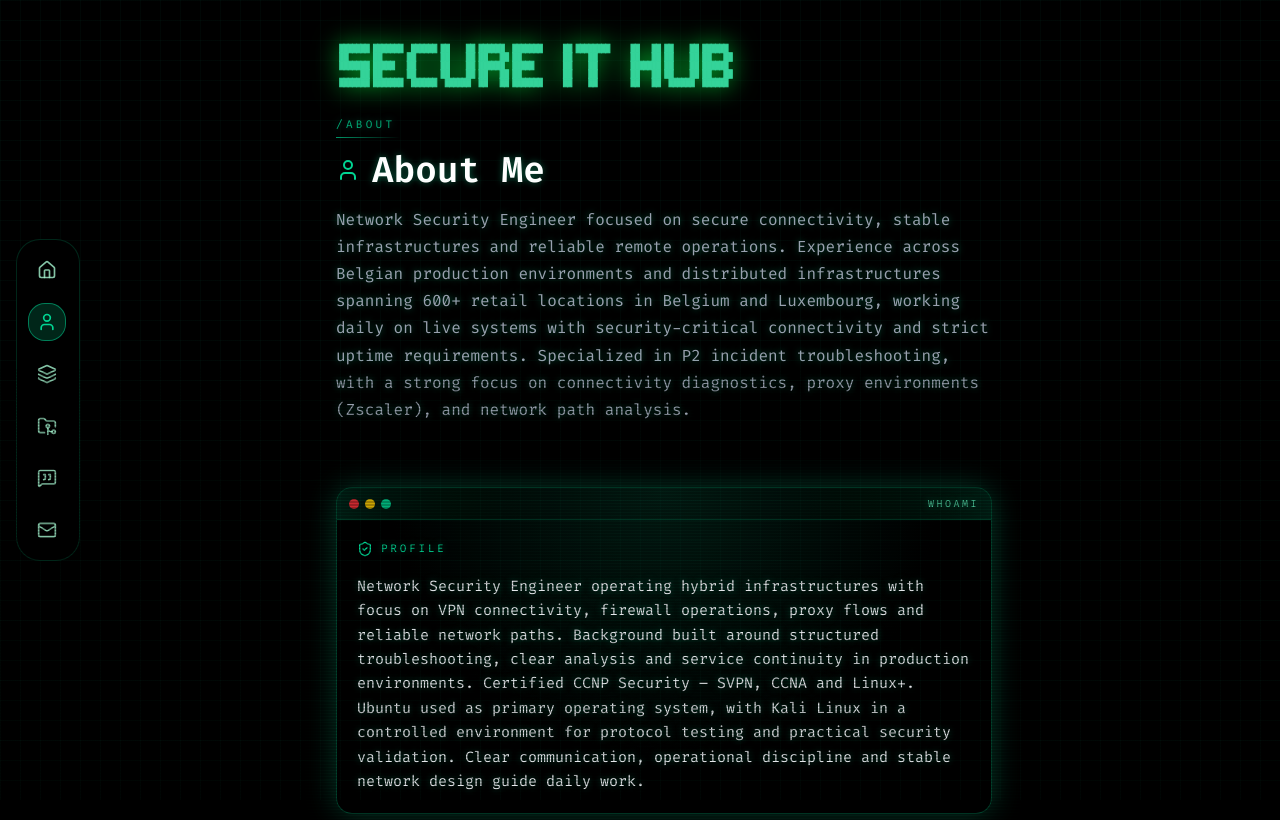
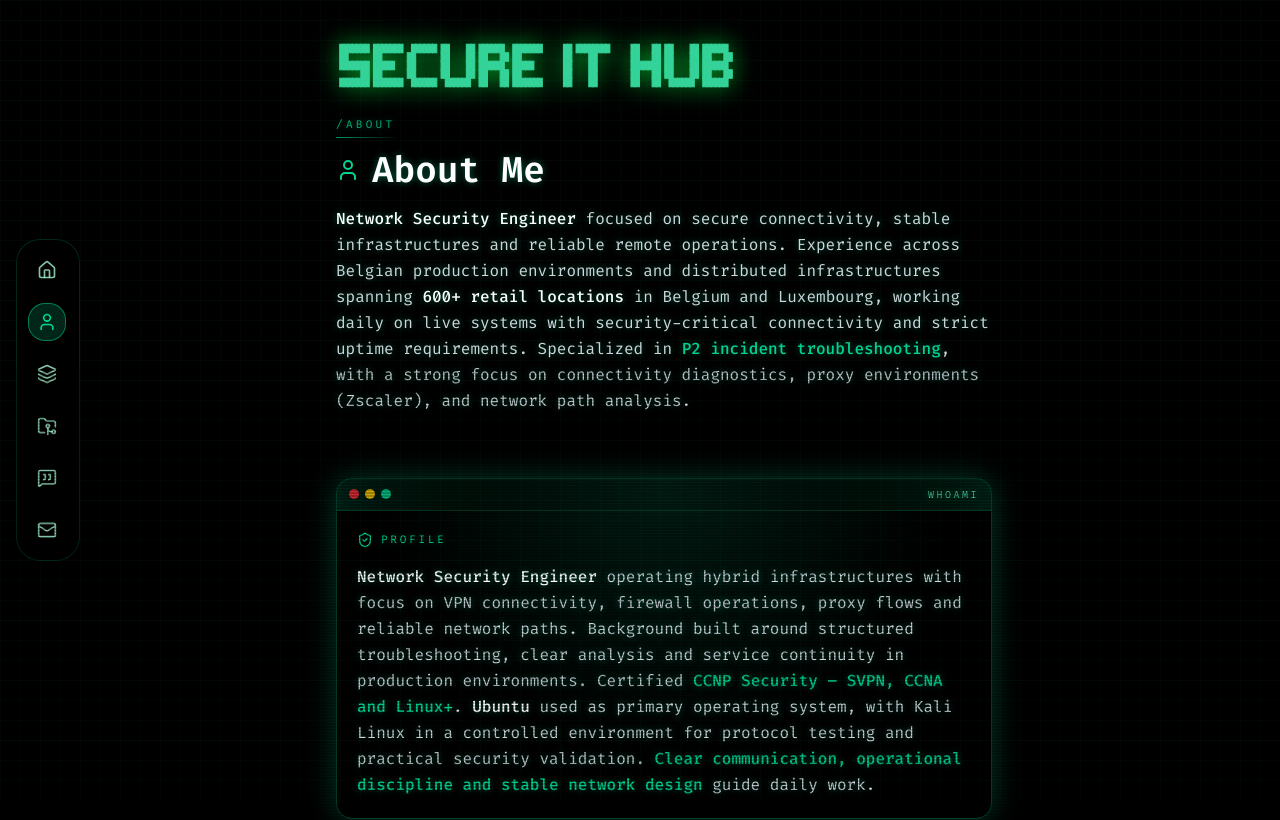
Before and after one commit to anasbounaiim/secureit-hub, a Next.js app: page /about in a window 1280 px wide. Shown: the top 820 px of the page. Built offline with nearby package versions, Linux system fonts and the light colour scheme.

Commit message:
text color on about me

```diff
--- a/app/about/page.tsx
+++ b/app/about/page.tsx
@@ -27,13 +27,24 @@ export default function AboutPage() {
           About Me
         </h1>
 
-        <p className="text-sm md:text-base text-gray-400 max-w-2xl leading-[1.7]">
-          Network Security Engineer focused on secure connectivity, stable infrastructures and reliable remote operations.
-
-Experience across Belgian production environments and distributed infrastructures spanning 600+ retail locations in Belgium and Luxembourg, working daily on live systems with security-critical connectivity and strict uptime requirements.
-
-Specialized in P2 incident troubleshooting, with a strong focus on connectivity diagnostics, proxy environments (Zscaler), and network path analysis.
-        </p>
+        <p className="text-sm md:text-base leading-relaxed text-gray-300 max-w-3xl">
+  <span className="text-white font-medium">
+    Network Security Engineer
+  </span>{" "}
+  focused on secure connectivity, stable infrastructures and reliable remote operations.
+  {" "}
+  Experience across Belgian production environments and distributed infrastructures spanning{" "}
+  <span className="text-white font-medium">
+    600+ retail locations
+  </span>{" "}
+  in Belgium and Luxembourg, working daily on live systems with security-critical connectivity and strict uptime requirements.
+  {" "}
+  Specialized in{" "}
+  <span className="text-emerald-400 font-medium">
+    P2 incident troubleshooting
+  </span>
+  , with a strong focus on connectivity diagnostics, proxy environments (Zscaler), and network path analysis.
+</p>
 
       </header>
 
@@ -63,17 +74,34 @@ Specialized in P2 incident troubleshooting, with a strong focus on connectivity
               </div>
 
               <div className="space-y-2">
-                <p>
-                  Network Security Engineer operating hybrid infrastructures with focus on VPN connectivity, firewall operations, proxy flows and reliable network paths.
+                <p className="text-sm md:text-base leading-relaxed text-gray-300 max-w-3xl">
+  <span className="text-white font-medium">
+    Network Security Engineer
+  </span>{" "}
+  operating hybrid infrastructures with focus on VPN connectivity, firewall operations, proxy flows and reliable network paths.
 
-Background built around structured troubleshooting, clear analysis and service continuity in production environments.
+  {" "}
+  Background built around structured troubleshooting, clear analysis and service continuity in production environments.
 
-Certified CCNP Security – SVPN, CCNA and Linux+.
+  {" "}
+  Certified{" "}
+  <span className="text-emerald-400 font-medium">
+    CCNP Security – SVPN, CCNA and Linux+
+  </span>.
 
-Ubuntu used as primary operating system, with Kali Linux in a controlled environment for protocol testing and practical security validation.
+  {" "}
+  <span className="text-white font-medium">
+    Ubuntu
+  </span>{" "}
+  used as primary operating system, with Kali Linux in a controlled environment for protocol testing and practical security validation.
 
-Clear communication, operational discipline and stable network design guide daily work.</p>
-              </div>
+  {" "}
+  <span className="text-emerald-400 font-medium">
+    Clear communication, operational discipline and stable network design
+  </span>{" "}
+  guide daily work.
+</p>
+</div>
             </div>
           </div>
 
```
